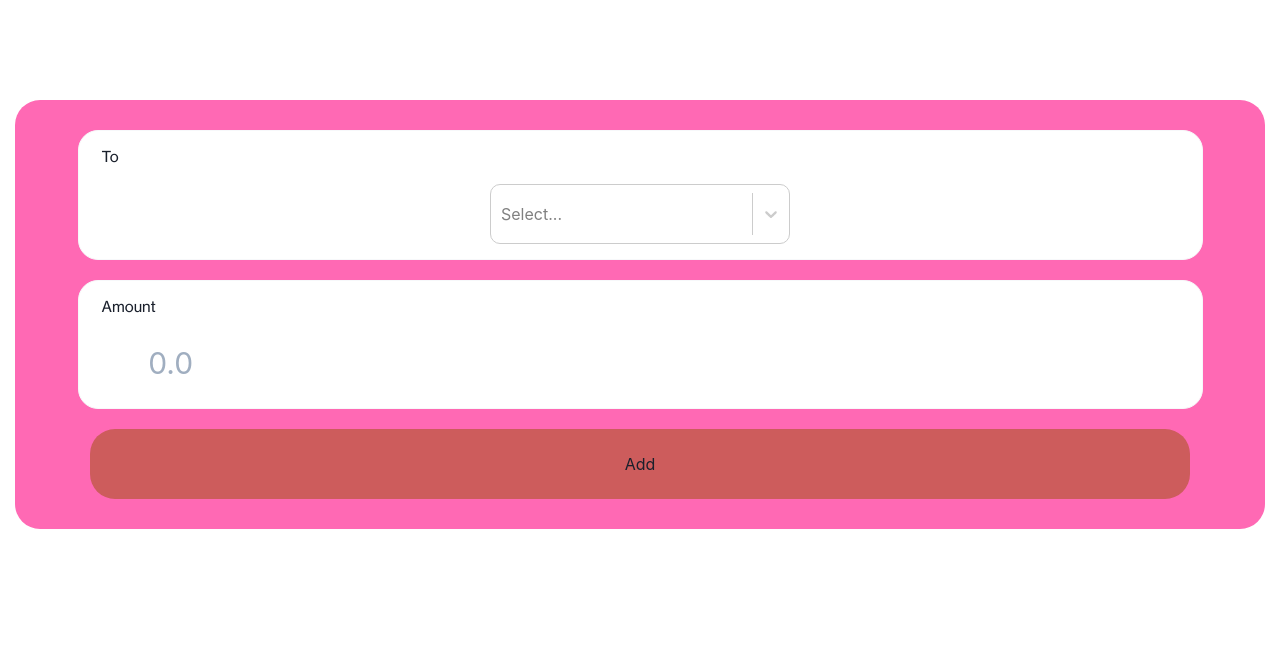
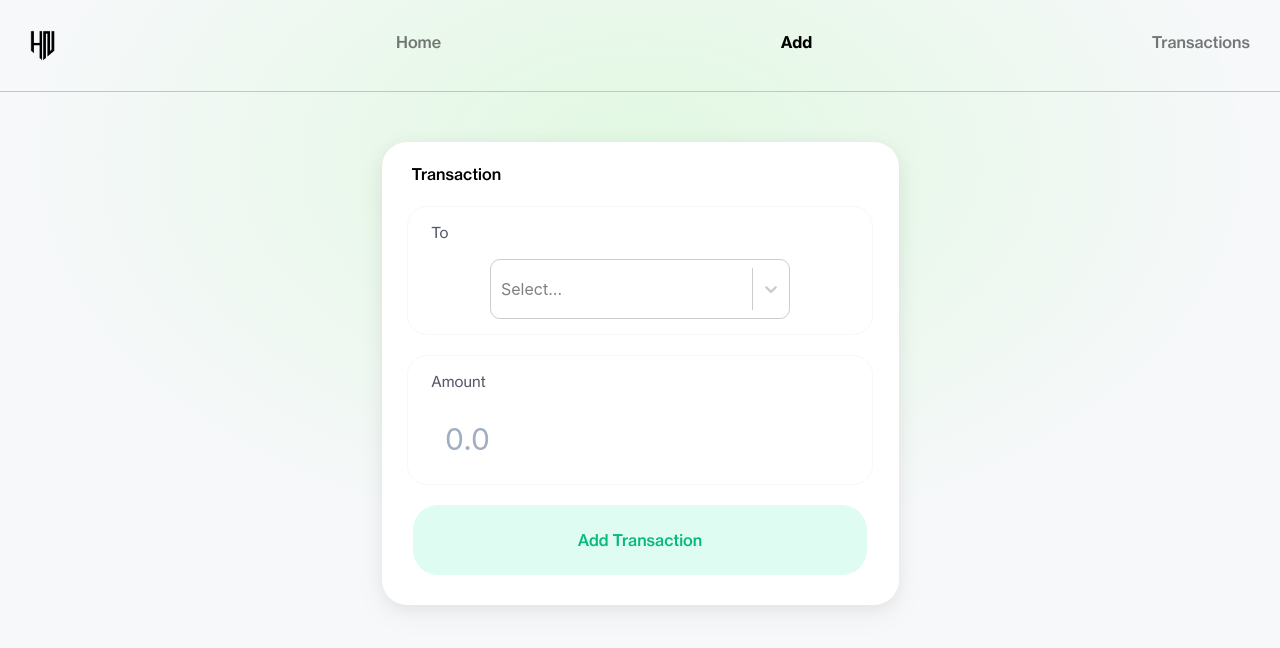
Before and after one commit to nasimnow/hanifront, a React (Create React App) app: page /add in a window 1280 px wide. Shown: the top 648 px of the page. Built offline with nearby package versions, Linux system fonts and the light colour scheme; no server answers; the database is empty.

Commit message:
perfected ui

```diff
--- /dev/null
+++ b/src/pages/components/Header.js
@@ -0,0 +1,34 @@
+import { useState } from "react"
+import { useHistory, useLocation } from "react-router"
+import styles from "./header.module.scss"
+import CoinIcon from "../../assets/coinicon.png"
+
+const Header = ()=>{
+
+    const menuItems = [{name:"Home",link:"/"},{name:"Add",link:"/add"},{name:"Transactions",link:"/transactions"}]
+    const history = useHistory()
+    const location = useLocation()
+    console.log(location.pathname.slice(1,2).toUpperCase()+location.pathname.slice(2))
+    const currentPath = location.pathname.slice(1,2).toUpperCase()+location.pathname.slice(2)
+    const [selected,setSelected] = useState(currentPath?currentPath:"Home")
+
+    const handleMenuClick=(menuItem)=>{
+        setSelected(menuItem.name)
+        history.push(menuItem.link)
+    }
+    return (
+        <div className={styles.header}>
+        <div className={styles.header_logo}>
+          <img src={CoinIcon}/>
+          </div>
+          <div className={styles.menu_container}>
+              {menuItems.map(menuItem=>
+              (<div className={selected===menuItem.name? styles.menu_item_selected:styles.menu_item} onClick={()=>handleMenuClick(menuItem)}>{menuItem.name}</div>
+))}
+
+          </div>
+      </div>
+    )
+}
+
+export default Header
--- /dev/null
+++ b/src/pages/components/header.module.scss
@@ -0,0 +1,29 @@
+
+.header{
+    width: 100vw;
+    padding: 30px;
+    display: flex;
+    border-bottom: 1px solid rgb(196, 196, 196);
+  justify-content: space-between;
+  .header_logo{
+    img{
+      width: 25px;
+    }
+  }
+  .menu_container{
+
+    display: flex;
+    flex-direction: row;
+    width: 70%;
+    justify-content: space-between;
+    .menu_item{
+        font-family: "grotesk-medium";
+        color: #3b3b3baf;
+    }
+    .menu_item_selected{
+        font-family: "grotesk-bold";
+        color: black;
+
+    }
+  }
+  }
--- a/src/pages/css/add_ledger.module.scss
+++ b/src/pages/css/add_ledger.module.scss
@@ -10,16 +10,39 @@
   font-family: "grotesk-bold";
   src: url("../../assets/grotesk-bold.ttf");
 }
+input:focus{
+  outline: none;
+}
+
+
+.container{
+  background-image: radial-gradient(50% 50% at 50% 50%, rgba(27,255, 0, 0.1) 0%, rgba(255, 255, 255, 0) 100%);
+  background-position: 0px -30vh;
+  background-repeat: no-repeat;
+  display: flex;
+  align-items: center;
+  flex-direction: column;
+  min-height: 100vh;
+  background-color: rgb(247, 248, 250);
+}
+.title_main{
+  color: #000;
+  font-family: "grotesk-medium";
+  align-self: flex-start;
+  margin-left: 30px;
+  margin-bottom: 10px;
+}
 .form_container {
+  background-color: white;
   border-radius: 25px;
   margin: 15px;
-  margin-top: 100px;
+  margin-top: 50px;
   display: flex;
   padding-top: 20px;
   flex-direction: column;
   align-items: center;
-  background-color: hotpink;
-  .select_account{
+  box-shadow: rgba(17, 17, 26, 0.05) 0px 4px 16px, rgba(17, 17, 26, 0.05) 0px 8px 32px;
+    .select_account{
     align-self: center;
   }
   .input_container {
@@ -36,6 +59,7 @@
   .input_label {
     padding-left: 8px;
     font-size: 15px;
+    color: rgb(86, 90, 105);
     font-family: "grotesk-regular";
     margin-bottom: 15px;
   }
@@ -49,10 +73,16 @@
   }
   .submit_button {
     width: 88%;
+    font-family: "grotesk-medium";
     margin: 10px;
     border-radius: 25px;
     height: 70px;
-    background-color: indianred;
+    background-color: #defcf1;
+    color:#07ba79;
     margin-bottom: 30px;
+    &:hover{
+      background-color: #69f8c4;
+      color: white;
+    }
   }
 }
--- a/src/pages/css/transfer_list.module.scss
+++ b/src/pages/css/transfer_list.module.scss
@@ -10,7 +10,16 @@
   font-family: "grotesk-bold";
   src: url("../../assets/grotesk-bold.ttf");
 }
-
+.container{
+  background-image: radial-gradient(50% 50% at 50% 50%, rgba(27,255, 0, 0.1) 0%, rgba(255, 255, 255, 0) 100%);
+  background-position: 0px -30vh;
+  background-repeat: no-repeat;
+  display: flex;
+  align-items: center;
+  flex-direction: column;
+  min-height: 100vh;
+  background-color: rgb(247, 248, 250);
+}
 .transfer_row {
   margin-top: 30px;
   width: 100vw;
--- a/src/pages/ledger/addLedger.js
+++ b/src/pages/ledger/addLedger.js
@@ -1,5 +1,5 @@
 import React, { useEffect, useState } from "react";
-
+import Header from "../components/Header"
 
 import Select from "react-select";
 import styles from "../css/add_ledger.module.scss";
@@ -10,7 +10,7 @@ const AddLedger = () => {
   const db = firebase.firestore();
 
   const [accounts, setAccounts] = useState([]);
-  const [selectedAccount, setSeletcedAccount] = useState("null");
+  const [selectedAccount, setSeletcedAccount] = useState(null);
   const [transferAmount, setTransferAmount] = useState("");
 
   //get all saved accounts
@@ -59,7 +59,10 @@ const AddLedger = () => {
 
   return (
     <>
+    <div className={styles.container}>
+    <Header/>
       <div className={styles.form_container}>
+        <div className={styles.title_main}>Transaction</div>
         <div className={styles.input_container}>
         <h1 className={styles.input_label}>To</h1>
           <Select
@@ -81,8 +84,9 @@ const AddLedger = () => {
           />
         </div>
         <button className={styles.submit_button} onClick={handleAddTransfer}>
-          Add
+          Add Transaction
         </button>
+      </div>
       </div>
     </>
   );
--- a/src/pages/ledger/transfersList.js
+++ b/src/pages/ledger/transfersList.js
@@ -9,6 +9,7 @@ import {
   Tag,
 } from "@chakra-ui/react";
 import styles from "../css/transfer_list.module.scss";
+import Header from "../components/Header"
 
 const TransferList = () => {
   const db = firebase.firestore();
@@ -36,7 +37,8 @@ const TransferList = () => {
   };
 
   return (
-    <div>
+    <div className={styles.container}>
+      <Header/>
       {transfers.map((transfer) => (
         <>
           <div className={styles.transfer_row}>
```
Also changed, not shown: src/assets/coinicon.png (added).
